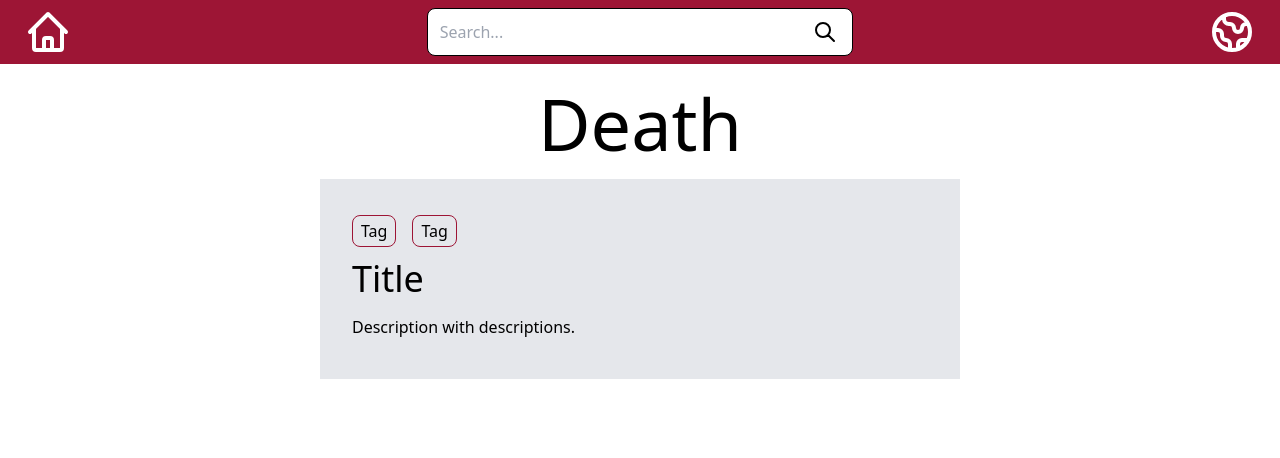
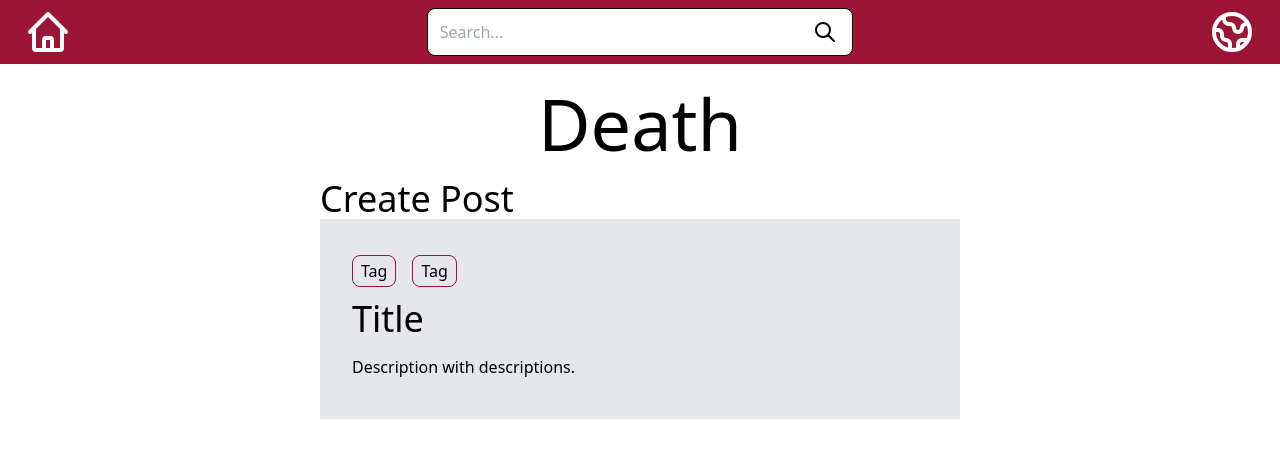
Before and after one commit to iscii/stevens-forums, a Next.js app: page / in a window 1280 px wide. Shown: the top 458 px of the page. Built offline with nearby package versions, Linux system fonts and the light colour scheme; no server answers.

Commit message:
added Link to create_post

```diff
--- a/pages/index.js
+++ b/pages/index.js
@@ -1,4 +1,5 @@
 import Head from "next/head";
+import Link from "next/link"
 
 import Nav from "../components/Nav.js";
 import Notecard from "../components/Notecard.js";
@@ -56,6 +57,11 @@
 					<h1 className="mb-5 mt-5 text-center text-7xl">
 						Death
 					</h1>
+					<Link href="/create_post">
+						<a className="text-4xl">
+							Create Post
+						</a>
+					</Link>
 					<Notecard />
 				</span>
 			</span>
```
